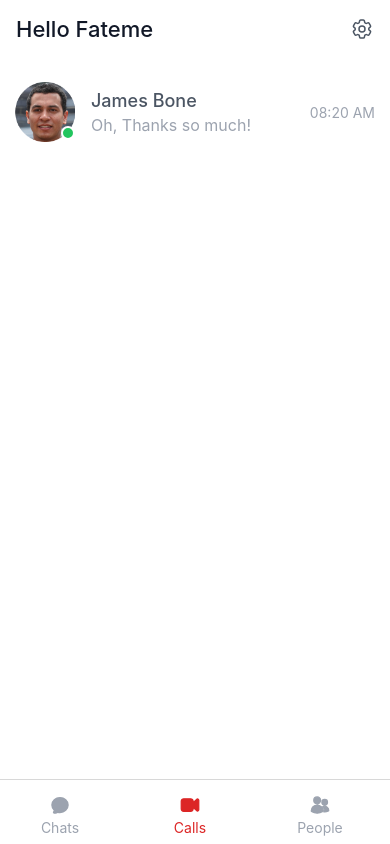
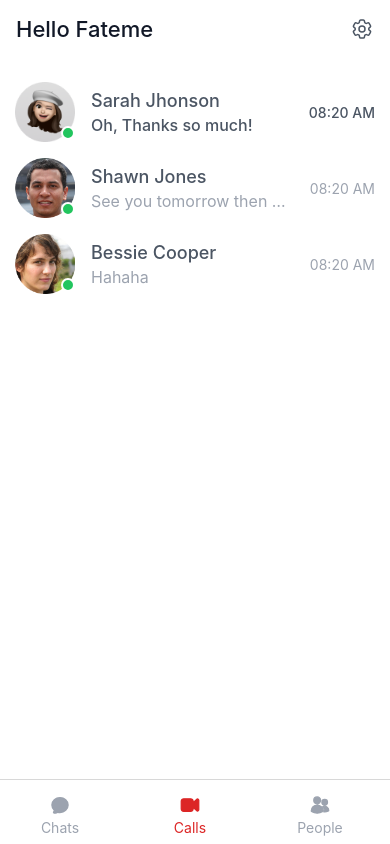
Before and after one commit to umardev500/messaging-ui, a React Native app: screen /CallTab in a window 390 px wide. Built offline with nearby package versions, Linux system fonts and the light colour scheme.

Commit message:
add dummy data

```diff
--- a/app/components/molecules/chatUserListing/ChatUserListing.tsx
+++ b/app/components/molecules/chatUserListing/ChatUserListing.tsx
@@ -2,15 +2,18 @@ import { Avatar, Name, Text } from '@app/components/atoms';
 import { colors } from '@app/constants';
 import { Chat } from '@app/types';
 import React, { useCallback } from 'react';
-import { ImageSourcePropType, StyleSheet, TouchableOpacity, View } from 'react-native';
+import { StyleSheet, TouchableOpacity, View } from 'react-native';
+
+const ID = 1982;
 
 interface Props {
   chat: Chat;
-  avatar: ImageSourcePropType;
 }
 
-export const ChatUserListing: React.FC<Props> = ({ chat, avatar }) => {
-  const { currentMessage } = chat;
+export const ChatUserListing: React.FC<Props> = ({ chat }) => {
+  const { currentMessage, participants } = chat;
+  const isRead = currentMessage.read;
+  const recipient = participants.filter(participant => participant.id !== ID)[0];
 
   const pressHandler = useCallback(() => {
     console.log('clicked');
@@ -19,17 +22,25 @@ export const ChatUserListing: React.FC<Props> = ({ chat, avatar }) => {
   return (
     <TouchableOpacity onPress={pressHandler}>
       <View style={styles.container}>
-        <Avatar dot source={avatar} />
+        <Avatar dot source={recipient.picture.avatar} />
         {/* chat text */}
         <View style={styles.right}>
-          <Name>James Bone</Name>
-          <Text numberOfLines={1} size={16} color={colors.gray[400]}>
+          <Name>{recipient.name}</Name>
+          <Text
+            numberOfLines={1}
+            size={16}
+            color={!isRead ? colors.gray[600] : colors.gray[400]}
+            weight={!isRead ? '500' : '400'}>
             {currentMessage.text}
           </Text>
         </View>
         {/* chat status */}
         <View style={styles.rightEnd}>
-          <Text numberOfLines={1} color={colors.gray[400]} size={14}>
+          <Text
+            numberOfLines={1}
+            color={!isRead ? colors.gray[600] : colors.gray[400]}
+            size={14}
+            weight={!isRead ? '500' : '400'}>
             08:20 AM
           </Text>
           {/* <BadgeCounter bg={colors.green[400]} /> */}
--- a/app/components/organisms/chatUserList/ChatUserList.tsx
+++ b/app/components/organisms/chatUserList/ChatUserList.tsx
@@ -7,19 +7,19 @@ const data: Chat[] = [
   {
     participants: [
       {
-        id: 1667987323,
-        name: 'Steven',
+        id: 1966,
+        name: 'Sarah Jhonson',
         picture: {
-          avatar: 'url',
-          real: 'url',
+          avatar: require('@assets/images/avatars/avatar.png'),
+          real: require('@assets/images/avatars/avatar.png'),
         },
       },
       {
-        id: 1667987322,
+        id: 1982,
         name: 'Mark',
         picture: {
-          avatar: 'url',
-          real: 'url',
+          avatar: require('@assets/images/avatars/avatar-4.png'),
+          real: require('@assets/images/avatars/avatar-4.png'),
         },
       },
     ],
@@ -32,11 +32,67 @@ const data: Chat[] = [
       read: false,
     },
   },
+  {
+    participants: [
+      {
+        id: 1966,
+        name: 'Shawn Jones',
+        picture: {
+          avatar: require('@assets/images/avatars/avatar-4.png'),
+          real: require('@assets/images/avatars/avatar-4.png'),
+        },
+      },
+      {
+        id: 1982,
+        name: 'Mark',
+        picture: {
+          avatar: require('@assets/images/avatars/avatar-4.png'),
+          real: require('@assets/images/avatars/avatar-4.png'),
+        },
+      },
+    ],
+    accepted: true,
+    currentMessage: {
+      id: 1,
+      sender: 1667987323,
+      recipient: 1778782723,
+      text: 'See you tomorrow then we can',
+      read: true,
+    },
+  },
+  {
+    participants: [
+      {
+        id: 1966,
+        name: 'Bessie Cooper',
+        picture: {
+          avatar: require('@assets/images/avatars/avatar-5.png'),
+          real: require('@assets/images/avatars/avatar-5.png'),
+        },
+      },
+      {
+        id: 1982,
+        name: 'Mark',
+        picture: {
+          avatar: require('@assets/images/avatars/avatar-4.png'),
+          real: require('@assets/images/avatars/avatar-4.png'),
+        },
+      },
+    ],
+    accepted: true,
+    currentMessage: {
+      id: 1,
+      sender: 1667987323,
+      recipient: 1778782723,
+      text: 'Hahaha',
+      read: true,
+    },
+  },
 ];
 
 export const ChatUserList: React.FC = () => {
   const renderItem = useCallback((info: ListRenderItemInfo<Chat>) => {
-    return <ChatUserListing chat={info.item} avatar={require('@assets/images/avatars/avatar-4.png')} />;
+    return <ChatUserListing chat={info.item} />;
   }, []);
 
   return (
--- a/app/types/user/user.ts
+++ b/app/types/user/user.ts
@@ -1,3 +1,4 @@
+import { ImageSourcePropType } from 'react-native';
 import { Modify } from '../meta';
 
 export interface Creds {
@@ -6,8 +7,8 @@ export interface Creds {
 }
 
 export interface UserPicture {
-  avatar: string;
-  real: string;
+  avatar: ImageSourcePropType;
+  real: ImageSourcePropType;
 }
 
 export interface User {
```
